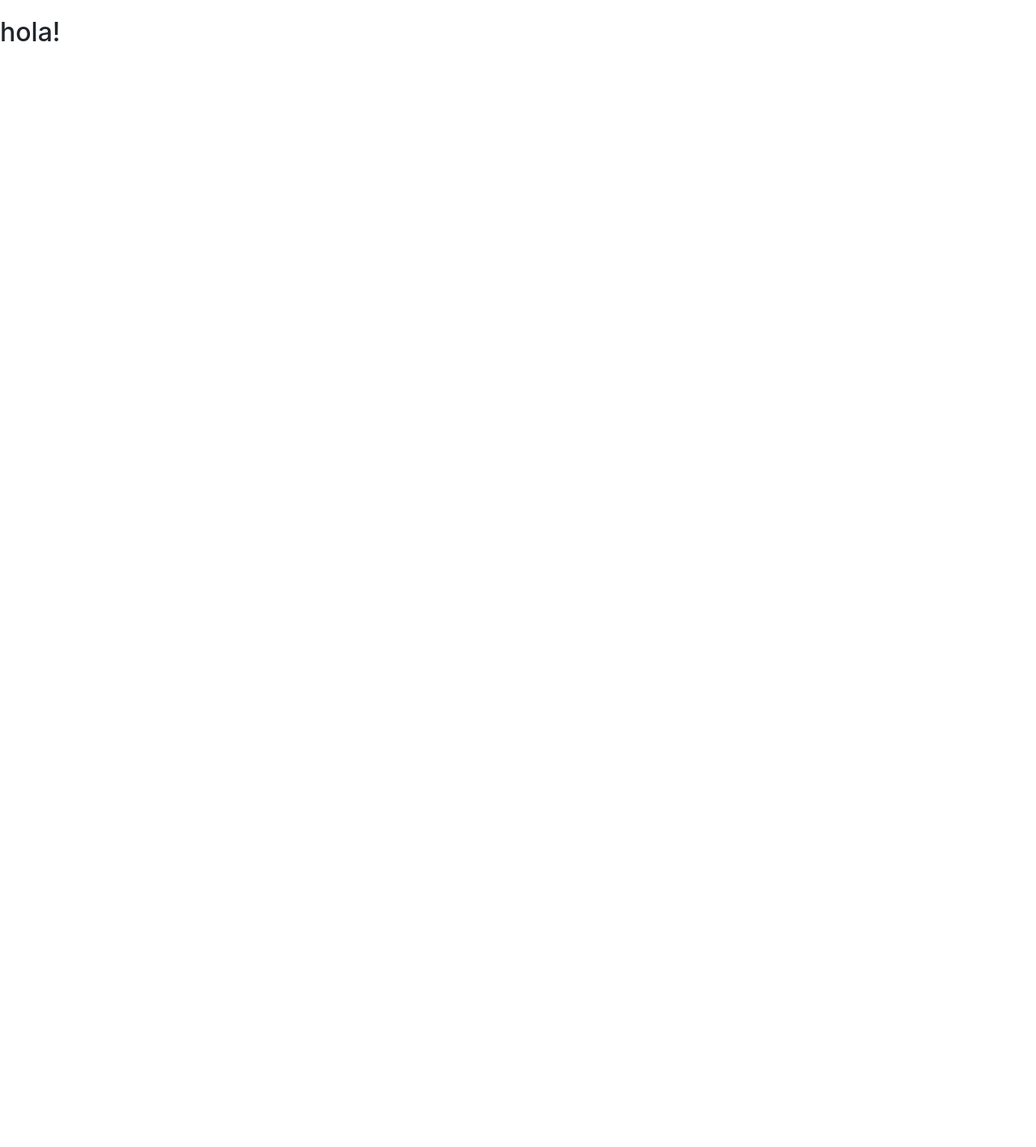
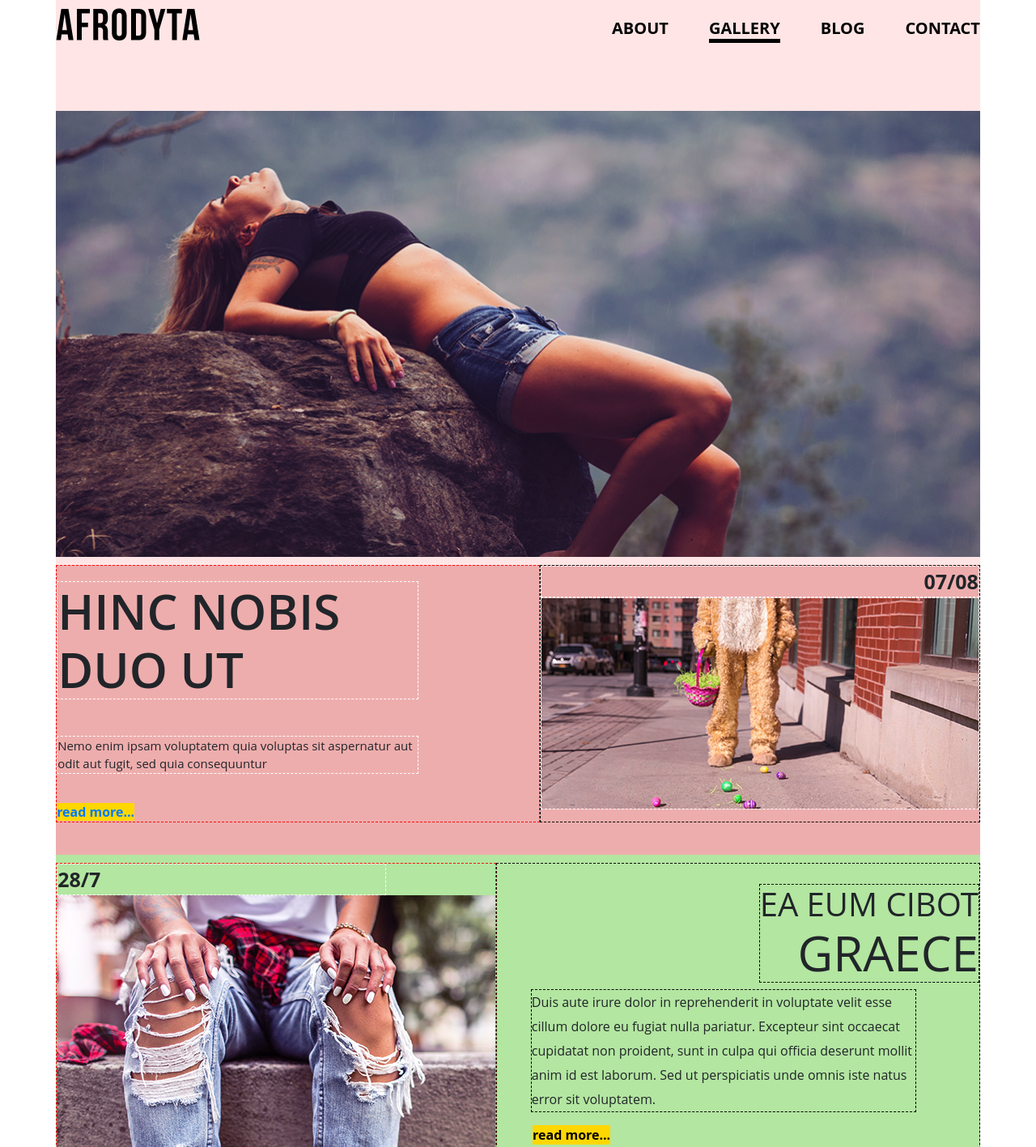
Before and after one commit to Maurikzio/afrodyta-website, a website: page index.html in a window 1280 px wide. Shown: the top 1417 px of the page at 81% size. Before the commit the page ends 800 px from the top, so only its background shows below. Drawn offline with nearby package versions, Linux system fonts and the light colour scheme.

Commit message:
principal index uploaded, for github hosting.

```diff
--- a/index.html
+++ b/index.html
@@ -10,10 +10,65 @@
     <link rel="stylesheet" href="app/css/main.css">
 </head>
 <body>
-    <nav>
-
-    </nav>
-    <h1>hola!</h1>
+        <div class="test"></div>
+        <header>
+            <nav>
+                <div class="theBrand">
+                    <a href="index.html" onclick="return false"><img src="images/afrodytaLogo.png" alt=""></a>
+                </div>
+                <div  class="theLinks">
+                    <ul class="theLinksList">
+                        <li class="theLink">
+                            <a href="#" onclick="return false">about</a>
+                        </li>
+                        <li class="theLink ">
+                            <a href="#" onclick="return false" class="selected">gallery</a>
+                        </li>
+                        <li class="theLink">
+                            <a href="#" onclick="return false">blog</a>
+                        </li>
+                        <li class="theLink">
+                            <a href="#" onclick="return false">contact</a>
+                        </li>
+                    </ul>
+                </div>
+            </nav>
+        </header>
+        <div class="initialSection">
+            <img src="images/girlOnTheRock.png" alt="free template image">
+            <div class="theBanner">
+                <p><a href="#" onclick="return false">free <br> template</a></p>
+            </div>
+        </div>
+        <section class="gallery">
+            <div class="first">
+                    <div class="info">
+                        <h2>Hinc nobis<br>duo ut</h2>
+                        <p>Nemo enim ipsam voluptatem quia voluptas sit aspernatur aut odit aut fugit, sed quia consequuntur</p>
+                        <a href="#">read more...</a>
+                    </div>
+                    <div class="imgInfo">
+                        <p>07/08</p>
+                        <img src="images/bearImage.png">
+                    </div>
+            </div>
+            <div class="galleryCenter">
+                <div class="second">
+                    <p>28/7</p>
+                    <img src="images/girlOnConverse.png">
+                    <h2>eos no liber iudicabit.</h2>
+                </div>
+                <div class="third">
+                    <h2>Ea eum cibot</br><span>graece</span></h2>
+                    <p class="thirdDescription">Duis aute irure dolor in reprehenderit in voluptate velit esse cillum dolore eu fugiat nulla pariatur.
+                        Excepteur sint occaecat cupidatat non proident, sunt in culpa qui officia deserunt mollit anim id est laborum.
+                        Sed ut perspiciatis unde omnis iste natus error sit voluptatem.</p>
+                    <a href="#">read more...</a>
+                    <p class="thirdDate">15/07</p>
+                    <img src="images/girlOnBeach.png">
+                </div>
+            </div>
+        </section>
 
     <script src="https://ajax.googleapis.com/ajax/libs/jquery/3.2.1/jquery.min.js"></script>
     <script src="https://cdnjs.cloudflare.com/ajax/libs/tether/1.4.0/js/tether.min.js"></script>
```
